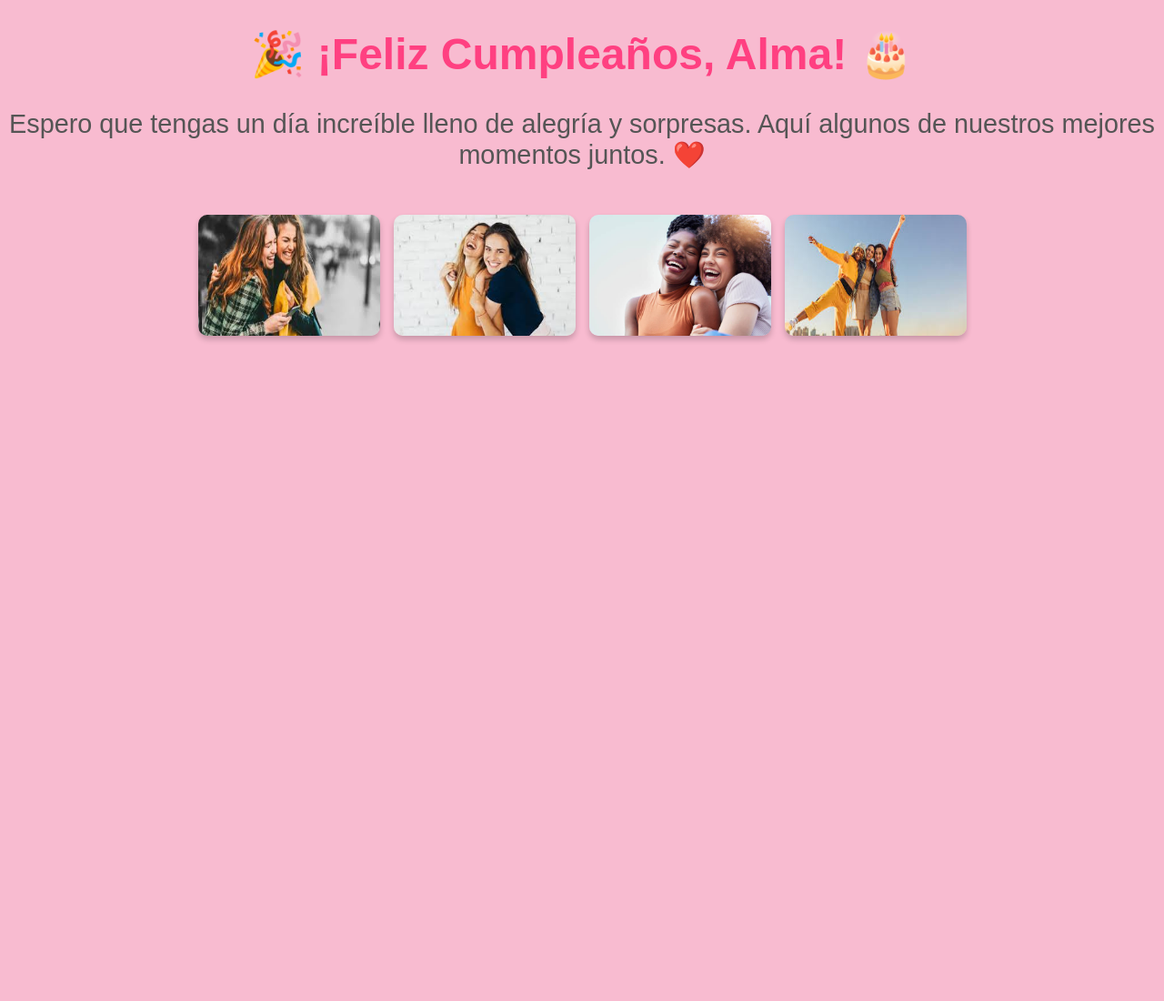
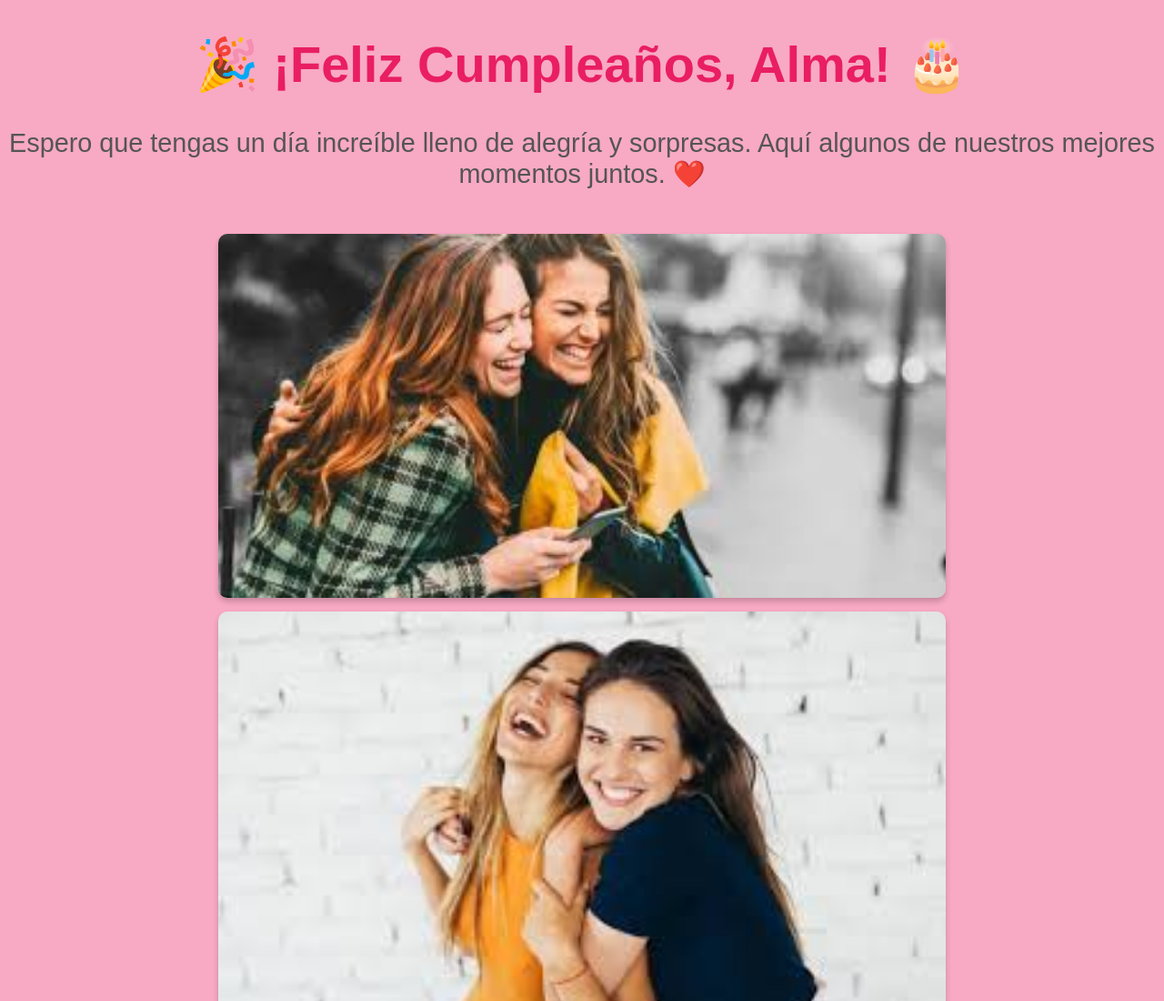
Before and after one commit to Brai38/Pr-cticaM-a, a plain HTML site: page index.html in a window 1280 px wide. Shown: the top 1100 px of the page at 91% size. Before the commit the page ends 800 px from the top, so only its background shows below. Drawn offline with Linux system fonts and the light colour scheme.

Commit message:
Update styles.css

```diff
--- a/styles.css
+++ b/styles.css
@@ -1,7 +1,7 @@
 body {
     font-family: Arial, sans-serif;
     text-align: center;
-    background: #f8bbd0;  /* Fondo rosa claro */
+    background: #f8a9c4;  /* Fondo rosa más oscuro */
     margin: 0;
     padding: 0;
 }
@@ -9,6 +9,7 @@ body {
 h1 {
     color: #e91e63; /* Rosa fuerte */
     font-size: 3.5em;
+    animation: fadeInZoom 1.5s ease-in-out; /* Aplicar animación */
 }
 
 p {
@@ -16,24 +17,28 @@ p {
     font-size: 1.8em;
 }
 
+/* Contenedor de imágenes */
 .gallery {
     display: flex;
     flex-wrap: wrap;
     justify-content: center;
-    gap: 10px; /* Espaciado entre imágenes */
+    gap: 15px; /* Espaciado entre imágenes */
     padding: 20px;
 }
 
+/* Estilo de las imágenes */
 .gallery img {
-    width: 800px;
+    width: 800px;  /* Tamaño grande */
     height: auto;
     border-radius: 10px;
     box-shadow: 0 4px 6px rgba(0, 0, 0, 0.2);
     transition: transform 0.4s ease, box-shadow 0.4s ease;
 }
 
+/* Efecto al pasar el mouse */
 .gallery img:hover {
-    transform: scale(1.3);
+    transform: scale(1.3);  /* Hace zoom más grande */
+    box-shadow: 0px 6px 15px rgba(0, 0, 0, 0.4); /* Sombra más fuerte */
 }
 
 /* Animación para el texto de cumpleaños */
@@ -47,34 +52,3 @@ p {
         transform: scale(1);
     }
 }
-
-/* Estilo del mensaje principal */
-h1 {
-    font-size: 3rem; /* Texto más grande */
-    color: #ff4081;
-    text-align: center;
-    animation: fadeInZoom 1.5s ease-in-out; /* Aplicar animación */
-}
-
-/* Contenedor de imágenes */
-.gallery {
-    display: flex;
-    flex-wrap: wrap;
-    justify-content: center;
-    gap: 15px; /* Espaciado entre imágenes */
-    padding: 20px;
-}
-
-/* Estilo de las imágenes */
-.gallery img {
-    width: 200px;  /* Aumentamos el tamaño */
-    height: auto;
-    border-radius: 10px;
-    transition: transform 0.3s ease, box-shadow 0.3s ease;
-}
-
-/* Efecto al pasar el mouse */
-.gallery img:hover {
-    transform: scale(1.1);  /* Hace zoom */
-    box-shadow: 0px 4px 10px rgba(0, 0, 0, 0.3); /* Sombra */
-}
```
